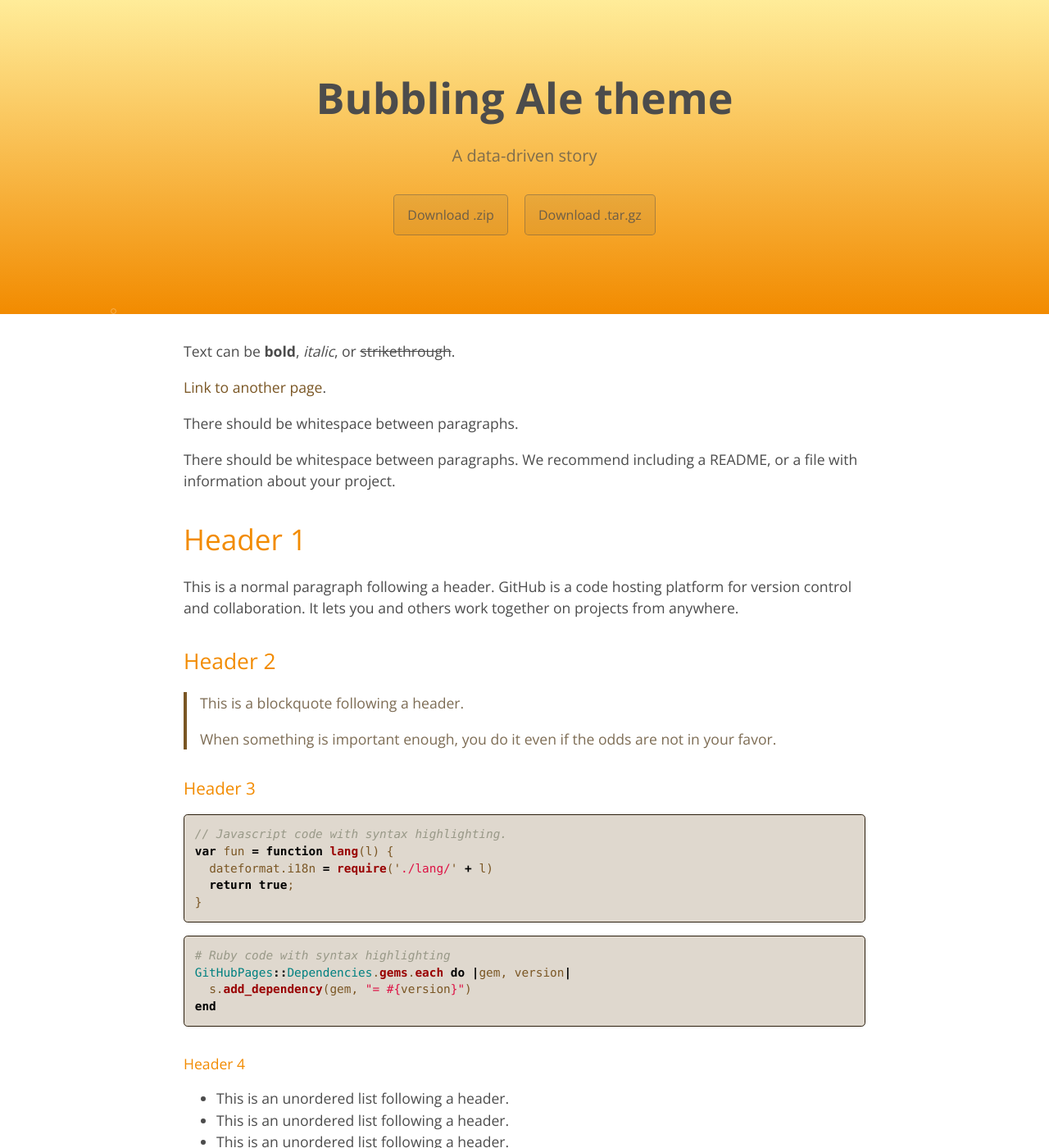
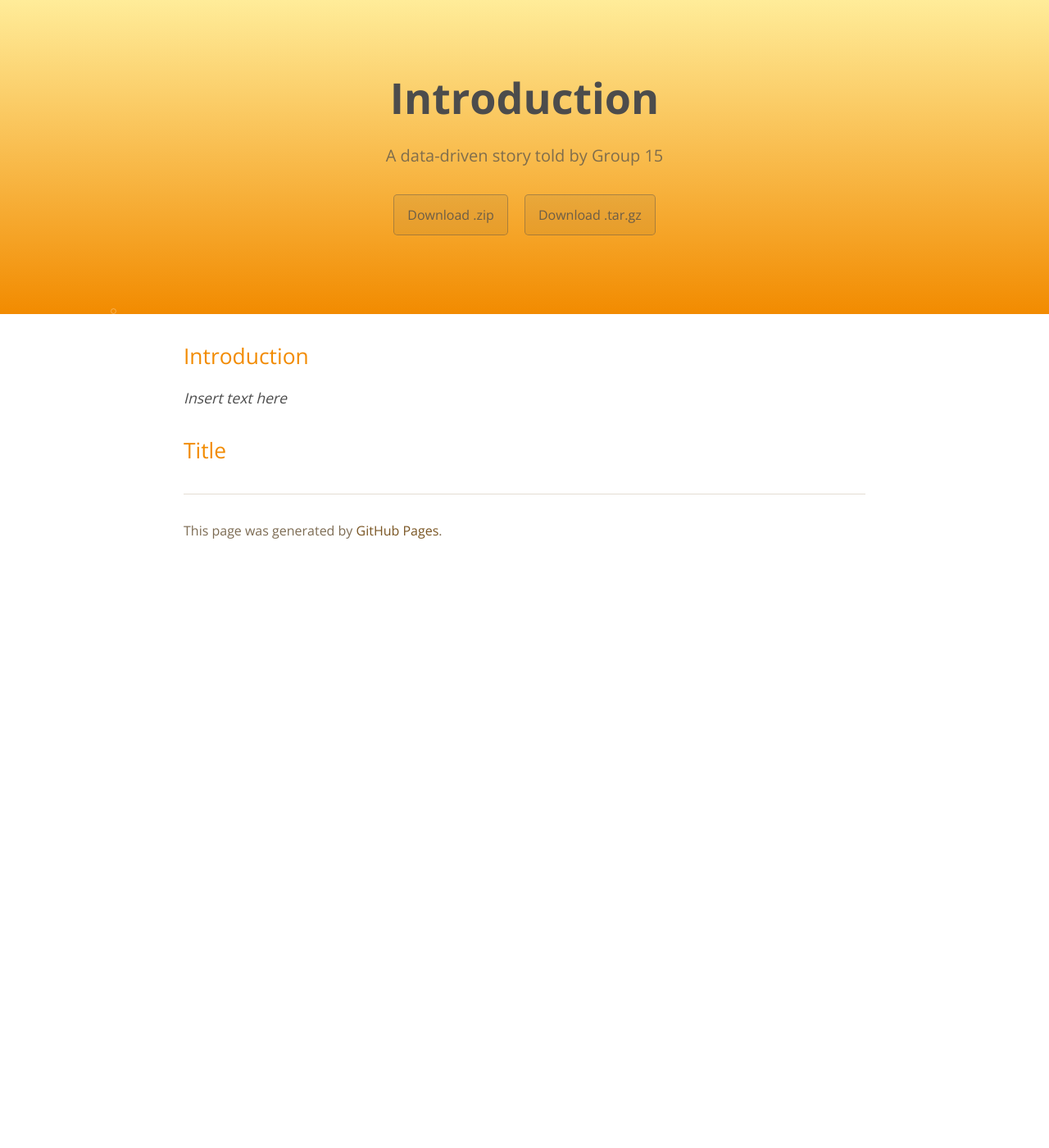
Before and after one commit to s240440/s240440.github.io, a Jekyll site: the page built from index.md, in a window 1280 px wide and 1400 px high. Shown: the whole window at 82% size. Built offline with Jekyll 4.4.1, drawn with Linux system fonts in a browser that asks for light colours; our own code applies the rules of GitHub Pages for plain Markdown files; some of the changed text lies outside the part shown.

Commit message:
Updated title, Removed parts of index.md

````diff
--- a/_config.yml
+++ b/_config.yml
@@ -1,5 +1,5 @@
-title: Bubbling Ale theme
-description: A data-driven story
+title: Beer Reviews
+description: A data-driven story told by Group 15
 show_downloads: true
 google_analytics:
 #theme: bubbling-ale
--- a/index.md
+++ b/index.md
@@ -1,123 +1,28 @@
 ---
 layout: default
+
+
+authors:
+  - name: Martin Nguyen
+    affiliations:
+      name: s194378
+  - name: Asbjørn H. Petersen
+    affiliations:
+      name: s204084
+  - name: Sarah Hecht Petersen
+    affiliations:
+      name: s240440
+
+toc:
+  - name: Introduction
+  - name: Title
+    # if a section has subsections, you can add them as follows:
+    # subsections:
+    #   - name: Example Child Subsection 1
+    #   - name: Example Child Subsection 2
 ---
 
-Text can be **bold**, _italic_, or ~~strikethrough~~.
+## Introduction
+*Insert text here*
 
-[Link to another page](./another-page.html).
-
-There should be whitespace between paragraphs.
-
-There should be whitespace between paragraphs. We recommend including a README, or a file with information about your project.
-
-# Header 1
-
-This is a normal paragraph following a header. GitHub is a code hosting platform for version control and collaboration. It lets you and others work together on projects from anywhere.
-
-## Header 2
-
-> This is a blockquote following a header.
->
-> When something is important enough, you do it even if the odds are not in your favor.
-
-### Header 3
-
-```js
-// Javascript code with syntax highlighting.
-var fun = function lang(l) {
-  dateformat.i18n = require('./lang/' + l)
-  return true;
-}
-```
-
-```ruby
-# Ruby code with syntax highlighting
-GitHubPages::Dependencies.gems.each do |gem, version|
-  s.add_dependency(gem, "= #{version}")
-end
-```
-
-#### Header 4
-
-*   This is an unordered list following a header.
-*   This is an unordered list following a header.
-*   This is an unordered list following a header.
-
-##### Header 5
-
-1.  This is an ordered list following a header.
-2.  This is an ordered list following a header.
-3.  This is an ordered list following a header.
-
-###### Header 6
-
-| head1        | head two          | three |
-|:-------------|:------------------|:------|
-| ok           | good swedish fish | nice  |
-| out of stock | good and plenty   | nice  |
-| ok           | good `oreos`      | hmm   |
-| ok           | good `zoute` drop | yumm  |
-
-### There's a horizontal rule below this.
-
-* * *
-
-### Here is an unordered list:
-
-*   Item foo
-*   Item bar
-*   Item baz
-*   Item zip
-
-### And an ordered list:
-
-1.  Item one
-1.  Item two
-1.  Item three
-1.  Item four
-
-### And a nested list:
-
-- level 1 item
-  - level 2 item
-  - level 2 item
-    - level 3 item
-    - level 3 item
-- level 1 item
-  - level 2 item
-  - level 2 item
-  - level 2 item
-- level 1 item
-  - level 2 item
-  - level 2 item
-- level 1 item
-
-### Small image
-
-![Octocat](https://github.githubassets.com/images/icons/emoji/octocat.png)
-
-### Large image
-
-![Branching](https://guides.github.com/activities/hello-world/branching.png)
-
-
-### Definition lists can be used with HTML syntax.
-
-<dl>
-<dt>Name</dt>
-<dd>Godzilla</dd>
-<dt>Born</dt>
-<dd>1952</dd>
-<dt>Birthplace</dt>
-<dd>Japan</dd>
-<dt>Color</dt>
-<dd>Green</dd>
-</dl>
-
-```
-Long, single-line code blocks should not wrap. They should horizontally scroll if they are too long. This line should be long enough to demonstrate this.
-```
-
-```
-The final element.
-```
+## Title
````
